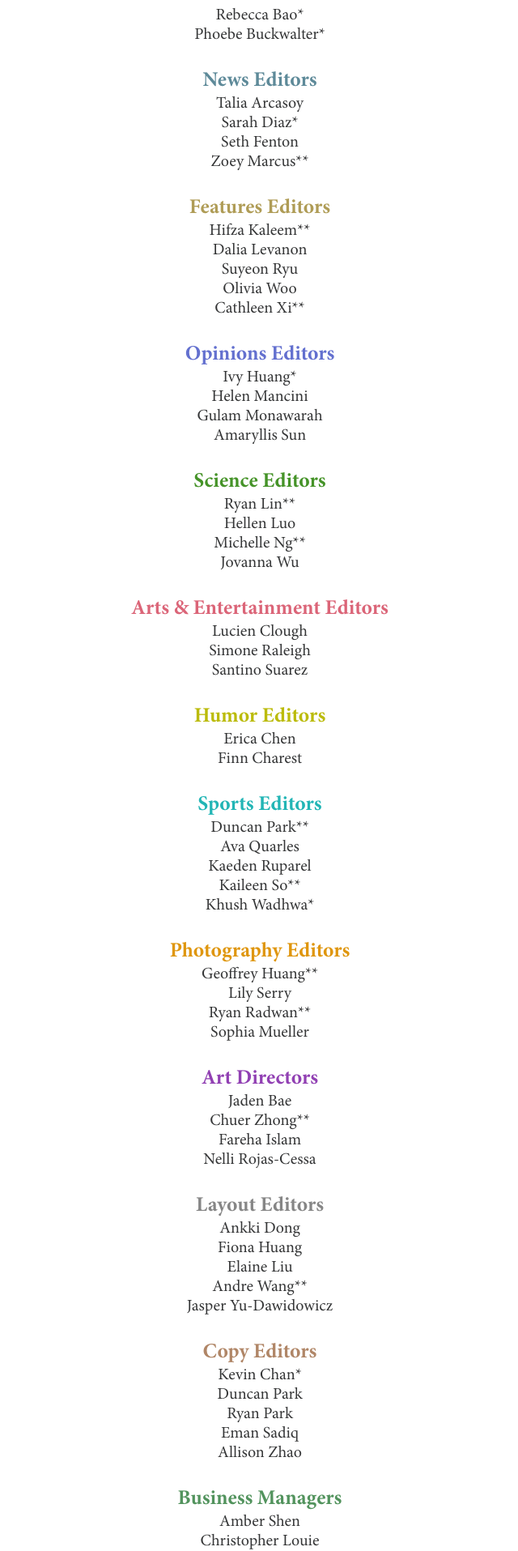
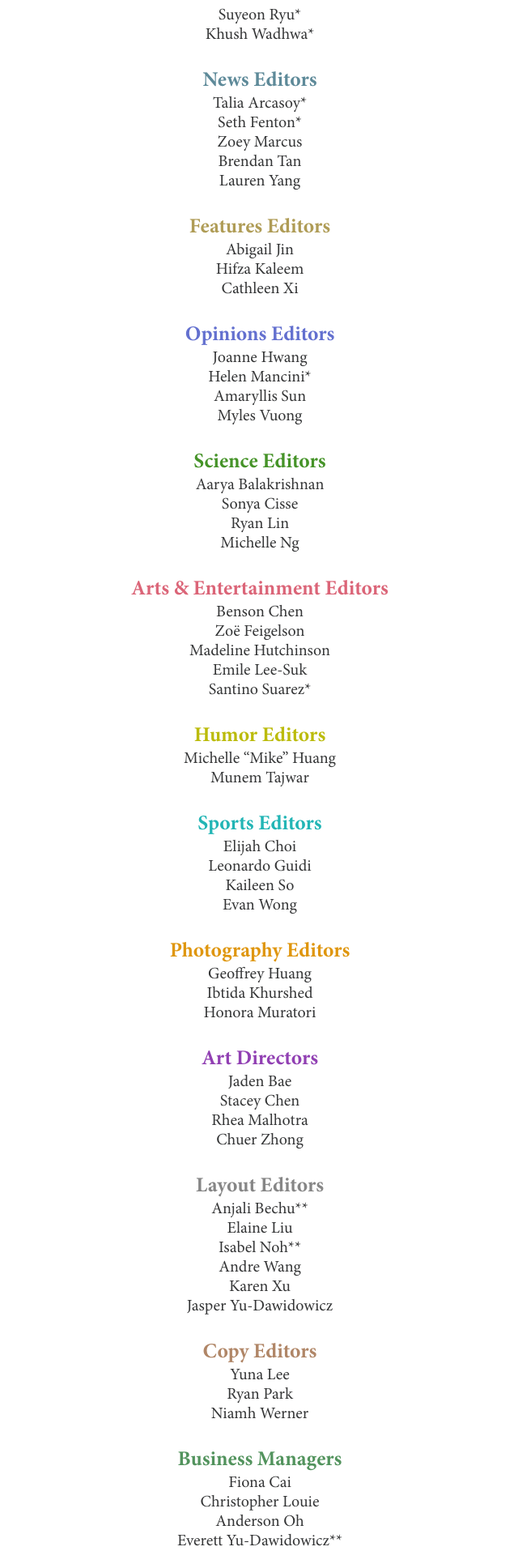
Before and after one commit to stuyspec/stuyspec-rewrite, a Next.js app: page /about/staff in a window 1280 px wide. Shown: the part 250-2165 px from the top of the page at 81% size, without its empty margins (319-959 px from the left). Built offline with nearby package versions, Linux system fonts and the light colour scheme.

Commit message:
Update staff.tsx

```diff
--- a/pages/about/staff.tsx
+++ b/pages/about/staff.tsx
@@ -20,96 +20,98 @@ function StaffPage() {
 
 					<div>
 						<h3 className={styles.EIC}>Editors In Chief</h3>
-						<p>Rebecca Bao*</p>
-						<p>Phoebe Buckwalter*</p>
+						<p>Suyeon Ryu*</p>
+						<p>Khush Wadhwa*</p>
 					</div>
 					<div>
 						<h3 className={styles.news}>News Editors</h3>
-						<p>Talia Arcasoy</p>
-						<p>Sarah Diaz*</p>
-						<p>Seth Fenton</p>
-						<p>Zoey Marcus**</p>
+						<p>Talia Arcasoy*</p>
+						<p>Seth Fenton*</p>
+						<p>Zoey Marcus</p>
+						<p>Brendan Tan</p>
+						<p>Lauren Yang</p>
 					</div>
 					<div>
 						<h3 className={styles.features}>Features Editors</h3>
-						<p>Hifza Kaleem**</p>
-						<p>Dalia Levanon</p>
-						<p>Suyeon Ryu</p>
-						<p>Olivia Woo</p>
-						<p>Cathleen Xi**</p>
+						<p>Abigail Jin</p>
+						<p>Hifza Kaleem</p>
+						<p>Cathleen Xi</p>
 					</div>
 					<div>
 						<h3 className={styles.ops}>Opinions Editors</h3>
-						<p>Ivy Huang*</p>
-						<p>Helen Mancini</p>
-						<p>Gulam Monawarah</p>
+						<p>Joanne Hwang</p>
+						<p>Helen Mancini*</p>
 						<p>Amaryllis Sun</p>
+						<p>Myles Vuong</p>
 					</div>
 					<div>
 						<h3 className={styles.science}>Science Editors</h3>
-						<p>Ryan Lin**</p>
-						<p>Hellen Luo</p>
-						<p>Michelle Ng**</p>
-						<p>Jovanna Wu</p>
+						<p>Aarya Balakrishnan</p>
+						<p>Sonya Cisse</p>
+						<p>Ryan Lin</p>
+						<p>Michelle Ng</p>
 					</div>
 					<div>
 						<h3 className={styles.ae}>Arts & Entertainment Editors</h3>
-						<p>Lucien Clough</p>
-						<p>Simone Raleigh</p>
-						<p>Santino Suarez</p>
+						<p>Benson Chen</p>
+						<p>Zoë Feigelson</p>
+						<p>Madeline Hutchinson</p>
+						<p>Emile Lee-Suk</p>
+						<p>Santino Suarez*</p>
 					</div>
 					<div>
 						<h3 className={styles.humor}>Humor Editors</h3>
-						<p>Erica Chen</p>
-						<p>Finn Charest</p>
+						<p>Michelle “Mike” Huang</p>
+						<p>Munem Tajwar</p>
 					</div>
 					<div>
 						<h3 className={styles.sports}>Sports Editors</h3>
-						<p>Duncan Park**</p>
-						<p>Ava Quarles</p>
-						<p>Kaeden Ruparel</p>
-						<p>Kaileen So**</p>
-						<p>Khush Wadhwa*</p>
+						<p>Elijah Choi</p>
+						<p>Leonardo Guidi</p>
+						<p>Kaileen So</p>
+						<p>Evan Wong</p>
 					</div>
 					<div>
 						<h3 className={styles.photos}>Photography Editors</h3>
-						<p>Geoffrey Huang**</p>
-						<p>Lily Serry</p>
-						<p>Ryan Radwan**</p>
-						<p>Sophia Mueller</p>
+						<p>Geoffrey Huang</p>
+						<p>Ibtida Khurshed</p>
+						<p>Honora Muratori</p>
 
 					</div>
 					<div>
 						<h3 className={styles.art}>Art Directors</h3>
 						<p>Jaden Bae</p>
-						<p>Chuer Zhong**</p>
-						<p>Fareha Islam</p>
-						<p>Nelli Rojas-Cessa</p>
+						<p>Stacey Chen</p>
+						<p>Rhea Malhotra</p>
+						<p>Chuer Zhong</p>
 					</div>
 					<div>
 						<h3 className={styles.layout}>Layout Editors</h3>
-						<p>Ankki Dong</p>
-						<p>Fiona Huang</p>
+						<p>Anjali Bechu**</p>
 						<p>Elaine Liu</p>
-						<p>Andre Wang**</p>
+						<p>Isabel Noh**</p>
+						<p>Andre Wang</p>
+						<p>Karen Xu</p>
 						<p>Jasper Yu-Dawidowicz</p>
 					</div>
 					<div>
 						<h3 className={styles.copy}>Copy Editors</h3>
-						<p>Kevin Chan*</p>
-						<p>Duncan Park</p>
+						<p>Yuna Lee</p>
 						<p>Ryan Park</p>
-						<p>Eman Sadiq</p>
-						<p>Allison Zhao</p>
+						<p>Niamh Werner</p>
 					</div>
 					<div>
 						<h3 className={styles.biz}>Business Managers</h3>
-						<p>Amber Shen</p>
+						<p>Fiona Cai</p>
 						<p>Christopher Louie</p>
+						<p>Anderson Oh</p>
+						<p>Everett Yu-Dawidowicz**</p>
 					</div>
 					<div>
 						<h3 className={styles.web}>Web Editors</h3>
-						<p>Lenny Metlitsky</p>
+						<p>Adam Choi</p>
+						<p>Angela Mashuryan</p>
+						<p>Lenny Metlitsky*</p>
 						<p>Ankita Saha</p>
 					</div>
 					<div>
```
